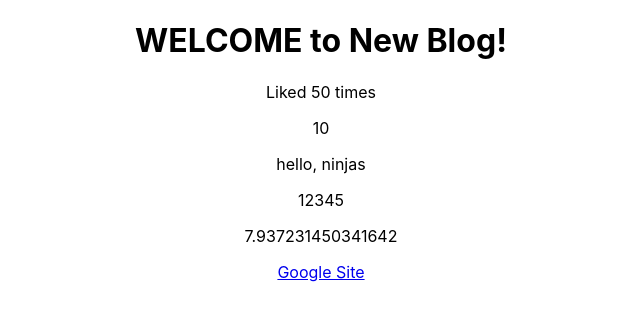
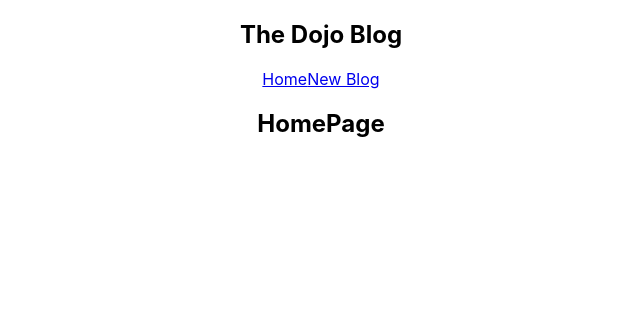
Before and after one commit to nayana-vinod/all-blogs, a React (Create React App) app: page / in a window 1280 px wide. Shown: the top 320 px of the page, without its empty margins (319-959 px from the left). Built offline with nearby package versions, Linux system fonts and the light colour scheme.

Commit message:
multiple components: added Navbar.js and Home.js

```diff
--- a/src/App.js
+++ b/src/App.js
@@ -1,35 +1,15 @@
 import './App.css';
+import Navbar from './Navbar';
+import Home from './Home';
 
 function App() {
-  // any valid js here
-  const title = 'New Blog' ;
-  const likes = 50;
-  //any type like array, etc except bool and object
-
-   // const person = { name: 'yoshi', age: 30 };
-   const link = 'http://www.google.com';
-
   return (
     <div className="App">
-      {/* className: camelcase */}
-      {/* not 'class' like in html
-      class is a keyword in JS, and this is basically a JS file.
-      babel converts className into class in html for the dom */}
-      <div className="content">
-        {/* <h1>App Component</h1> */}
-        <h1>WELCOME to { title }!</h1>
-        <p>Liked { likes } times</p>
 
-        {/* <p>{ person }</p> */}
+      <Navbar></Navbar>
+      {/* or <Navbar/> self closed*/}
 
-        <p>{ 10 }</p>
-        <p>{ "hello, ninjas" }</p>
-        <p>{ [1,2,3,4,5] }</p>
-        <p>{ Math.random() * 10 }</p>
-
-        {/* dynamic values as attributes in element tags */}
-        <a href={link}>Google Site</a>
-      </div>
+      <Home/>
     </div>
   );
 }
--- /dev/null
+++ b/src/Home.js
@@ -0,0 +1,9 @@
+const Home = () => {
+    return (
+        <div className="home">
+            <h2>HomePage</h2>
+        </div>
+     );
+}
+
+export default Home;
--- /dev/null
+++ b/src/Navbar.js
@@ -0,0 +1,14 @@
+//sfc: stateless function component
+const Navbar = () => {
+    return (
+      <nav className="navbar">
+        <h1>The Dojo Blog</h1>
+        <div className="links">
+          <a href="/">Home</a>
+          <a href="/create">New Blog</a>
+        </div>
+      </nav>
+    );
+  }
+
+  export default Navbar;
```
